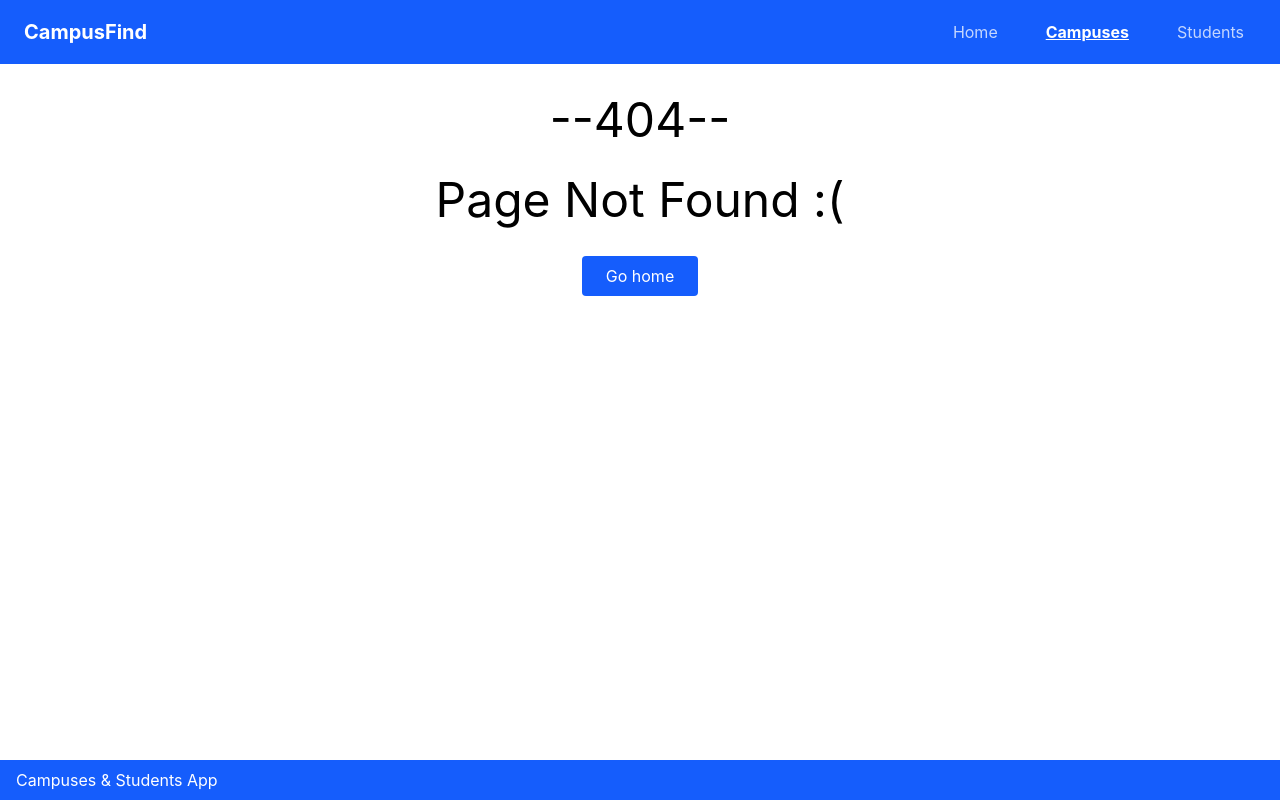
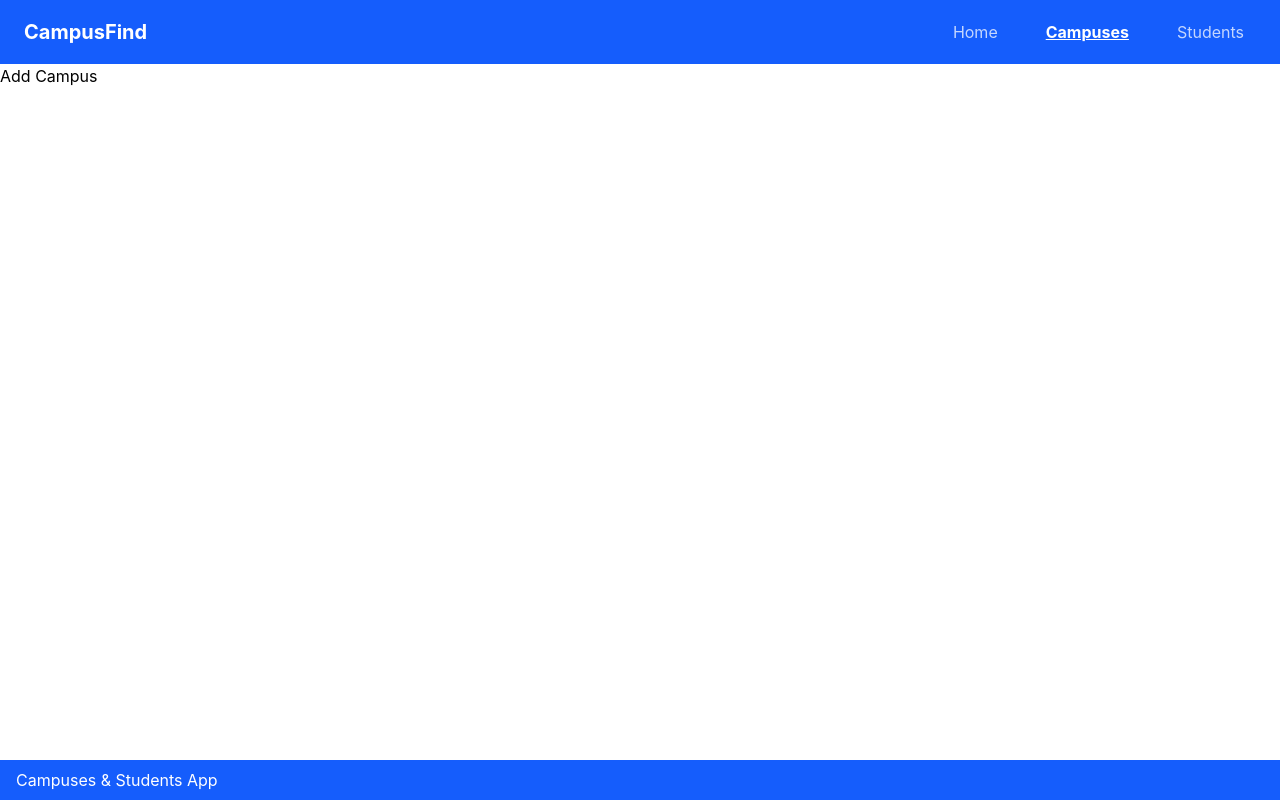
Before and after one commit to Mattstov/Final-Project-CSCI395, a React (Vite) app in the folder campuses-client/: page /campuses/new in a window 1280 px wide. Before the commit this address had no page. Built offline with nearby package versions, Linux system fonts and the light colour scheme.

Commit message:
Add campus page routes and placeholder pages

```diff
--- a/campuses-client/src/App.tsx
+++ b/campuses-client/src/App.tsx
@@ -1,22 +1,30 @@
-import { Routes, Route } from 'react-router-dom'
-import Layout from './components/Layout'
-import Home from './pages/Home'
-import NotFound from './pages/NotFound'
-import AllCampuses from './pages/AllCampuses'
-import AllStudents from './pages/AllStudents'
+import { Routes, Route } from "react-router-dom";
+import Layout from "./components/Layout";
+import Home from "./pages/Home";
+import NotFound from "./pages/NotFound";
+import AllCampuses from "./pages/AllCampuses";
+import AllStudents from "./pages/AllStudents";
+import SingleCampus from "./pages/SingleCampus.tsx";
+import AddCampus from "./pages/AddCampus.tsx";
+import EditCampus from "./pages/EditCampus.tsx";
 
 function App() {
   return (
     <Layout>
       <Routes>
         <Route path="/" element={<Home />} />
-        <Route path="/campuses" element={<AllCampuses />} />
+
+        <Route path="/campuses" element={<AllCampuses />} />D
+        <Route path="/campuses/new" element={<AddCampus />} />
+        <Route path="/campuses/:id" element={<SingleCampus />} />
+        <Route path="/campuses/:id/edit" element={<EditCampus />} />
+
         <Route path="/students" element={<AllStudents />} />
+
         <Route path="*" element={<NotFound />} />
       </Routes>
     </Layout>
-  )
+  );
 }
 
-
-export default App
+export default App;
--- /dev/null
+++ b/campuses-client/src/pages/AddCampus.tsx
@@ -0,0 +1,3 @@
+export default function AddCampus() {
+  return <h1>Add Campus</h1>;
+}
--- /dev/null
+++ b/campuses-client/src/pages/EditCampus.tsx
@@ -0,0 +1,3 @@
+export default function EditCampus() {
+  return <h1>Edit Campus</h1>;
+}
--- /dev/null
+++ b/campuses-client/src/pages/SingleCampus.tsx
@@ -0,0 +1,3 @@
+export default function SingleCampus() {
+  return <h1>Single Campus</h1>;
+}
```
Also changed, not shown: 1 other file (tests, documents, lock files or other folders).
